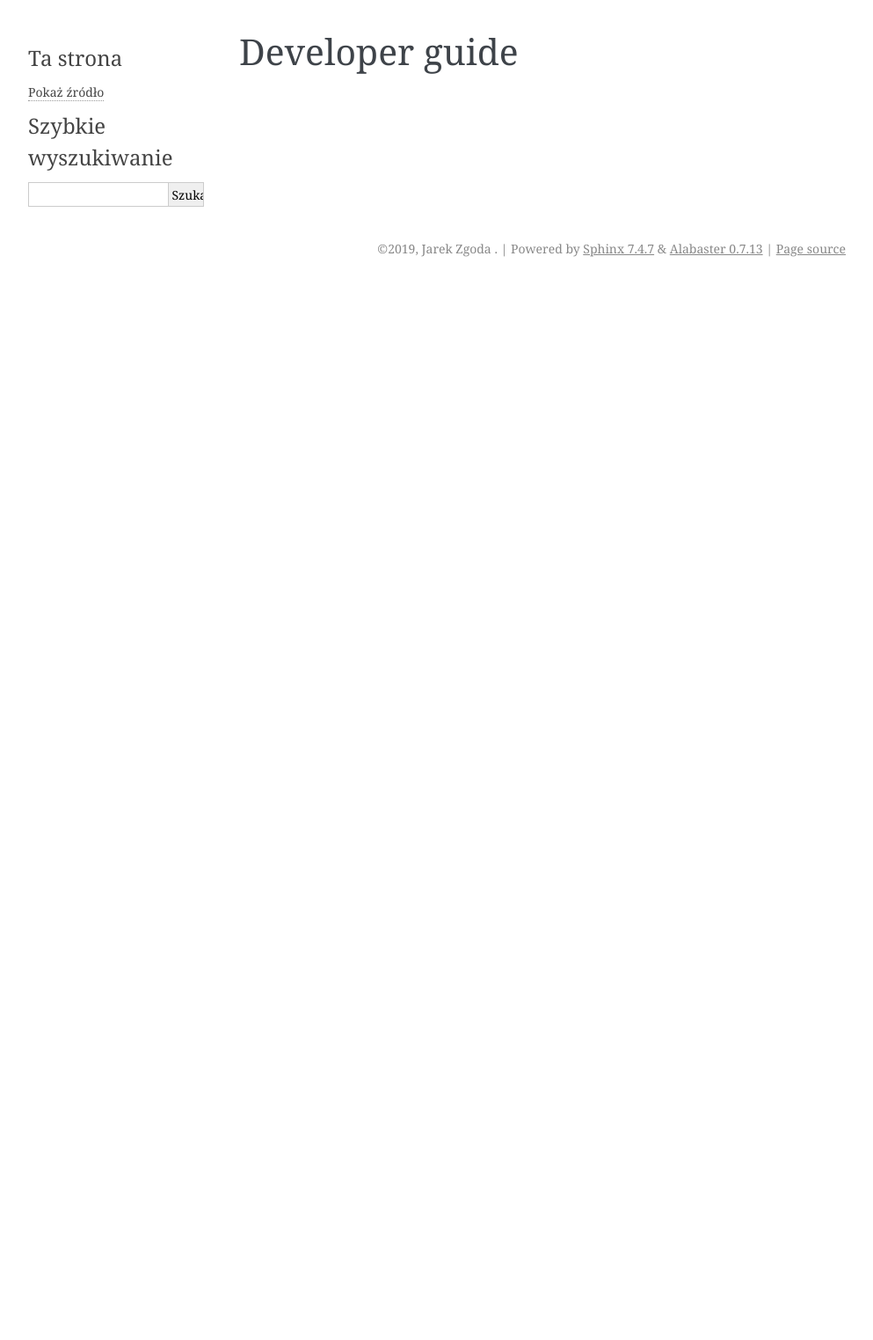
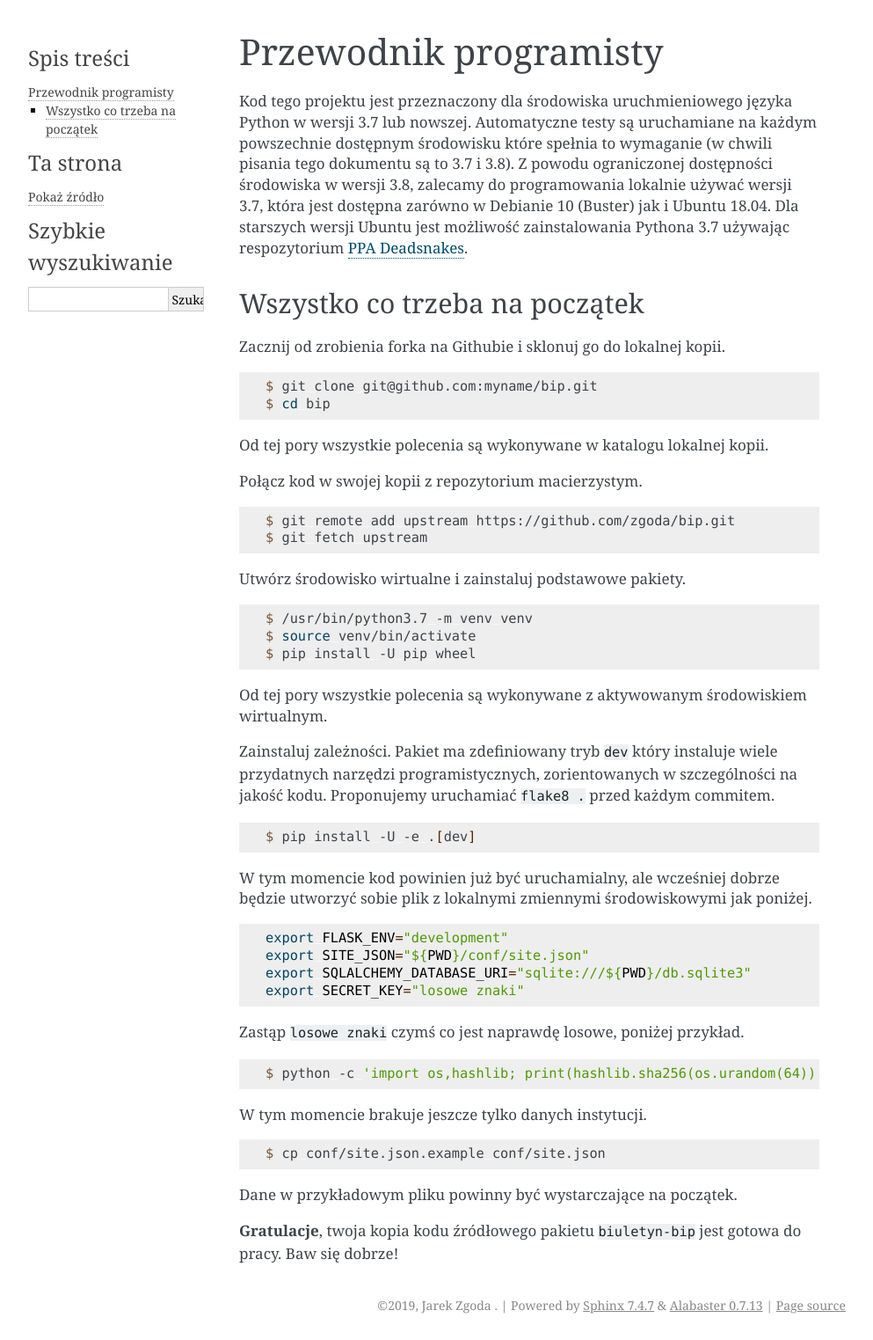
Before and after one commit to zgoda/bip, a Sphinx documentation site: the page built from docs/devguide.rst, in a window 1280 px wide. Shown: the whole page at 88% size, without its empty margins (148-1141 px from the left). Built offline with Sphinx 7.4.7, drawn with Linux system fonts in a browser that asks for light colours; before the commit the page ends 900 px from its top, so only the background shows below that.

Commit message:
Dev quickstart

```diff
--- a/docs/devguide.rst
+++ b/docs/devguide.rst
@@ -1,2 +1,76 @@
-Developer guide
-===============
+Przewodnik programisty
+======================
+
+Kod tego projektu jest przeznaczony dla środowiska uruchmieniowego języka
+Python w wersji 3.7 lub nowszej. Automatyczne testy są uruchamiane na każdym
+powszechnie dostępnym środowisku które spełnia to wymaganie (w chwili pisania
+tego dokumentu są to 3.7 i 3.8). Z powodu ograniczonej dostępności środowiska
+w wersji 3.8, zalecamy do programowania lokalnie używać wersji 3.7, która jest
+dostępna zarówno w Debianie 10 (Buster) jak i Ubuntu 18.04. Dla starszych
+wersji Ubuntu jest możliwość zainstalowania Pythona 3.7 używając respozytorium
+`PPA Deadsnakes <https://launchpad.net/~deadsnakes/+archive/ubuntu/ppa>`_.
+
+Wszystko co trzeba na początek
+------------------------------
+
+Zacznij od zrobienia forka na Githubie i sklonuj go do lokalnej kopii.
+
+.. code-block:: console
+
+    $ git clone git@github.com:myname/bip.git
+    $ cd bip
+
+Od tej pory wszystkie polecenia są wykonywane w katalogu lokalnej kopii.
+
+Połącz kod w swojej kopii z repozytorium macierzystym.
+
+.. code-block:: console
+
+    $ git remote add upstream https://github.com/zgoda/bip.git
+    $ git fetch upstream
+
+Utwórz środowisko wirtualne i zainstaluj podstawowe pakiety.
+
+.. code-block:: console
+
+    $ /usr/bin/python3.7 -m venv venv
+    $ source venv/bin/activate
+    $ pip install -U pip wheel
+
+Od tej pory wszystkie polecenia są wykonywane z aktywowanym środowiskiem
+wirtualnym.
+
+Zainstaluj zależności. Pakiet ma zdefiniowany tryb ``dev`` który instaluje
+wiele przydatnych narzędzi programistycznych, zorientowanych w szczególności
+na jakość kodu. Proponujemy uruchamiać ``flake8 .`` przed każdym commitem.
+
+.. code-block:: console
+
+    $ pip install -U -e .[dev]
+
+W tym momencie kod powinien już być uruchamialny, ale wcześniej dobrze będzie
+utworzyć sobie plik z lokalnymi zmiennymi środowiskowymi jak poniżej.
+
+.. code-block:: shell
+
+    export FLASK_ENV="development"
+    export SITE_JSON="${PWD}/conf/site.json"
+    export SQLALCHEMY_DATABASE_URI="sqlite:///${PWD}/db.sqlite3"
+    export SECRET_KEY="losowe znaki"
+
+Zastąp ``losowe znaki`` czymś co jest naprawdę losowe, poniżej przykład.
+
+.. code-block:: console
+
+    $ python -c 'import os,hashlib; print(hashlib.sha256(os.urandom(64)).hexdigest())'
+
+W tym momencie brakuje jeszcze tylko danych instytucji.
+
+.. code-block:: console
+
+    $ cp conf/site.json.example conf/site.json
+
+Dane w przykładowym pliku powinny być wystarczające na początek.
+
+**Gratulacje**, twoja kopia kodu źródłowego pakietu ``biuletyn-bip`` jest
+gotowa do pracy. Baw się dobrze!
--- a/docs/index.rst
+++ b/docs/index.rst
@@ -19,7 +19,7 @@ do uruchamiania w kontenerze lub do pełnej instalacji w systemie Linux.
 
 .. toctree::
     :maxdepth: 2
-    :caption: Project documentation (in English)
+    :caption: Dokumentacja programistyczna
 
     devguide
     coc
```
